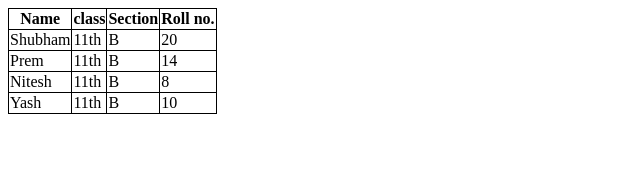
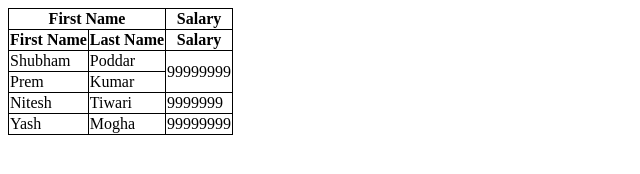
Before and after one commit to Code-WithHarry/git--test, a plain HTML site: page New folder/index.html in a window 1280 px wide. Shown: the whole page, without its empty margins (0-640 px from the left). Drawn offline with Linux system fonts and the light colour scheme.

Commit message:
table 18/7

```diff
--- a/New folder/index.html
+++ b/New folder/index.html
@@ -15,36 +15,42 @@
 <body>
     <table>
         <tr>
-            <th>Name</th>
-            <th>class</th>
-            <th>Section</th>
-            <th>Roll no.</th>
+            <th colspan="2">First Name</th>
+
+            <th>Salary</th>
+
+        </tr>
+        <tr>
+            <th>First Name</th>
+            <th>Last Name</th>
+            <th>Salary</th>
+
         </tr>
 
         <tr>
             <td>Shubham</td>
-            <td>11th</td>
-            <td>B</td>
-            <td>20</td>
+            <td>Poddar</td>
+            <td rowspan="2">99999999</td>
+
         </tr>
         <tr>
             <td>Prem</td>
-            <td>11th</td>
-            <td>B</td>
-            <td>14</td>
+            <td>Kumar</td>
+
+
         </tr>
         <tr>
             <td>Nitesh</td>
-            <td>11th</td>
-            <td>B</td>
-            <td>8</td>
+            <td>Tiwari</td>
+            <td>9999999</td>
+
 
         </tr>
         <tr>
             <td>Yash</td>
-            <td>11th</td>
-            <td>B</td>
-            <td>10</td>
+            <td >Mogha</td>
+            <td >99999999</td>
+
         </tr>
 
     </table>
```
Also changed, not shown: 18/7/index.html (added, +11 -0 lines), New folder/indexd.html (renamed from indexd.html), New folder/script.js (added), script.js (deleted).
